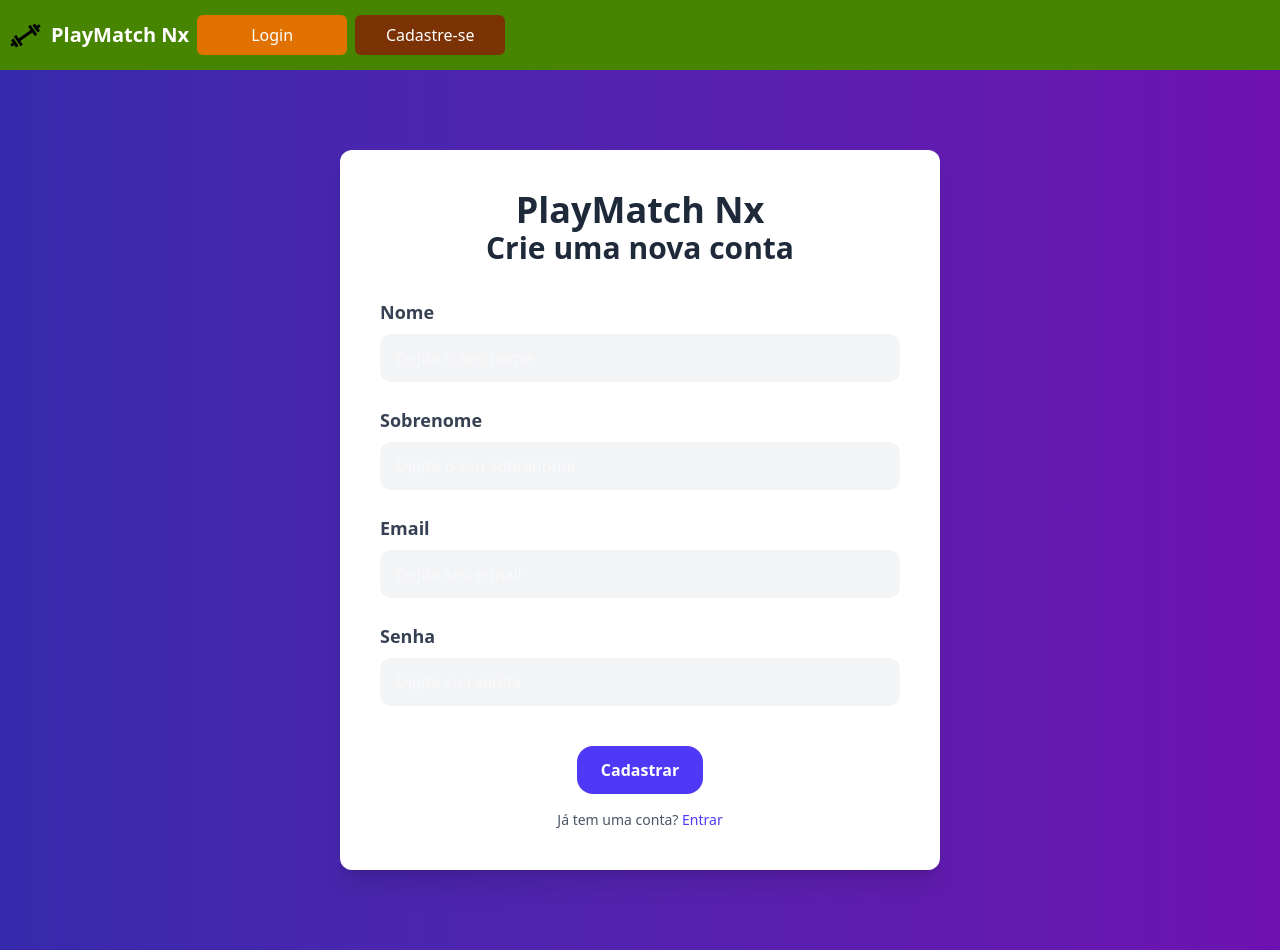
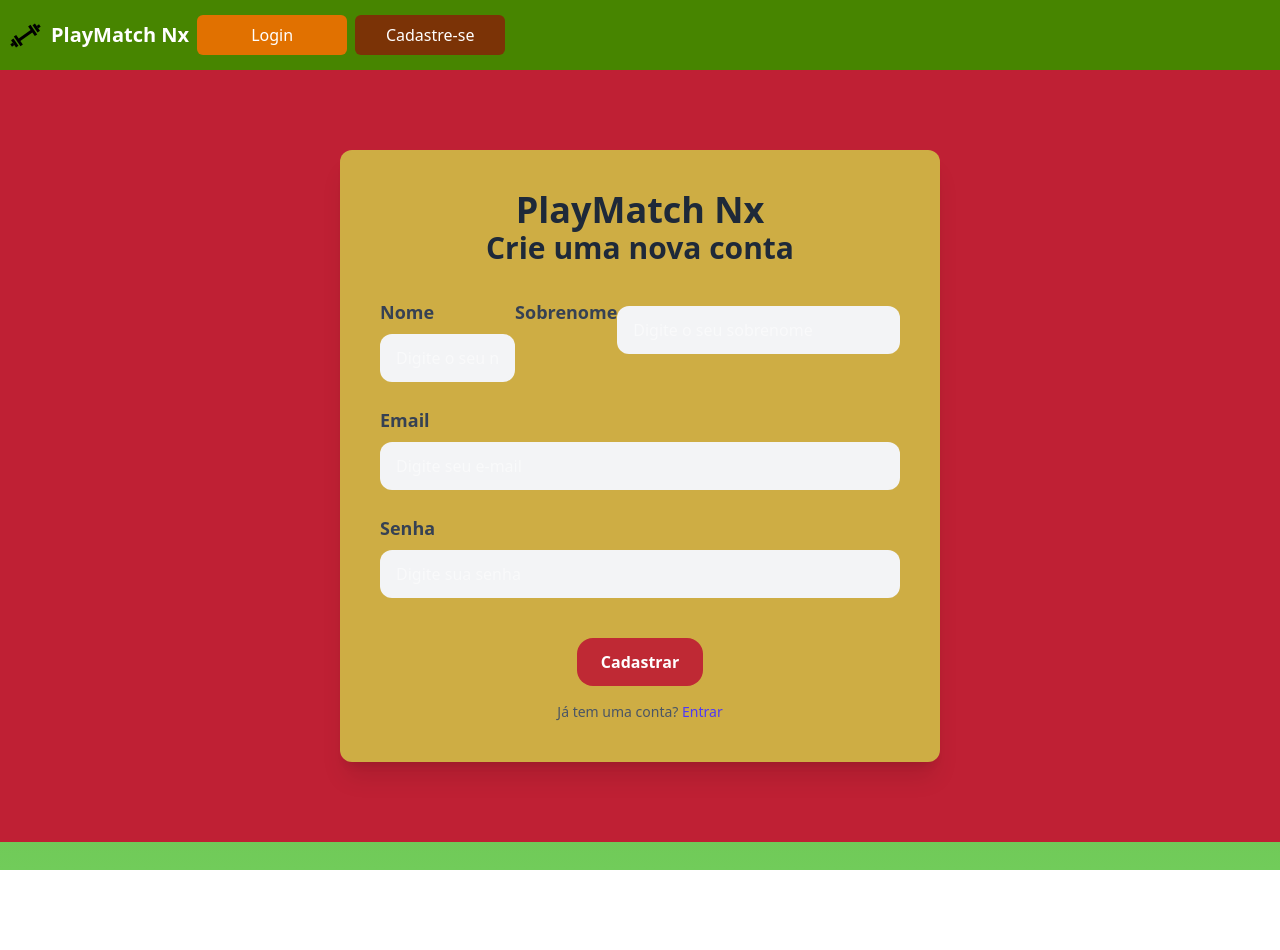
Before and after one commit to rafaelcoellhoo/projeto-nexu, a Next.js app: page /cadastro in a window 1280 px wide. After the commit the page ends 870 px from the top, so only its background shows below. Built offline with nearby package versions, Linux system fonts and the light colour scheme.

Commit message:
mordificações

```diff
--- a/src/pages/cadastro/index.jsx
+++ b/src/pages/cadastro/index.jsx
@@ -4,8 +4,8 @@ import PageWrapper from "@/components/PageWrapper";
 export default function Cadastro() {
   return (
     <PageWrapper>
-      <div className="w-full h-full flex justify-center items-center p-20 bg-gradient-to-r from-indigo-800 to-purple-800">
-        <div className="w-full max-w-[600px] bg-white rounded-xl p-10 shadow-xl">
+      <div className="w-full h-full flex justify-center items-center p-20 bg-[#bf2034] from-indigo-800 to-purple-800">
+        <div className="w-full max-w-[600px] bg-[#cead44] rounded-xl p-10 shadow-xl">
           <h1 className="font-bold text-gray-800 text-4xl text-center mb-">
             PlayMatch Nx
             </h1>
@@ -14,16 +14,16 @@ export default function Cadastro() {
           </h1>
 
           <div className="flex flex-col space-y-6">
-            <div>
-              <label className="text-gray-700 font-semibold text-lg">Nome</label>
+            <div className="flex">
+           <div className="flex flex-col">
+           <label className="text-gray-700 font-semibold text-lg">Nome</label>
               <input
                 placeholder="Digite o seu nome"
-                type="text"
+                type="nome"
                 className="w-full h-12 bg-gray-100 p-4 rounded-xl mt-2"
               />
-            </div>
+           </div>
 
-            <div>
               <label className="text-gray-700 font-semibold text-lg">Sobrenome</label>
               <input
                 placeholder="Digite o seu sobrenome"
@@ -31,6 +31,7 @@ export default function Cadastro() {
                 className="w-full h-12 bg-gray-100 p-4 rounded-xl mt-2"
               />
             </div>
+
 
             <div>
               <label className="text-gray-700 font-semibold text-lg">Email</label>
@@ -52,7 +53,7 @@ export default function Cadastro() {
           </div>
 
           <div className="mt-10 flex flex-col items-center space-y-4">
-            <button className="bg-indigo-600 hover:bg-indigo-700 text-white font-bold py-3 px-6 rounded-2xl transition duration-300">
+            <button className="bg-[#bf2934] hover:bg-indigo-700 text-white font-bold py-3 px-6 rounded-2xl transition duration-300">
               Cadastrar
             </button>
             <p className="text-gray-600 text-sm">
--- a/src/pages/formulario/index.jsx
+++ /dev/null
@@ -1 +0,0 @@
-import React, { useState } from 'react';
```
